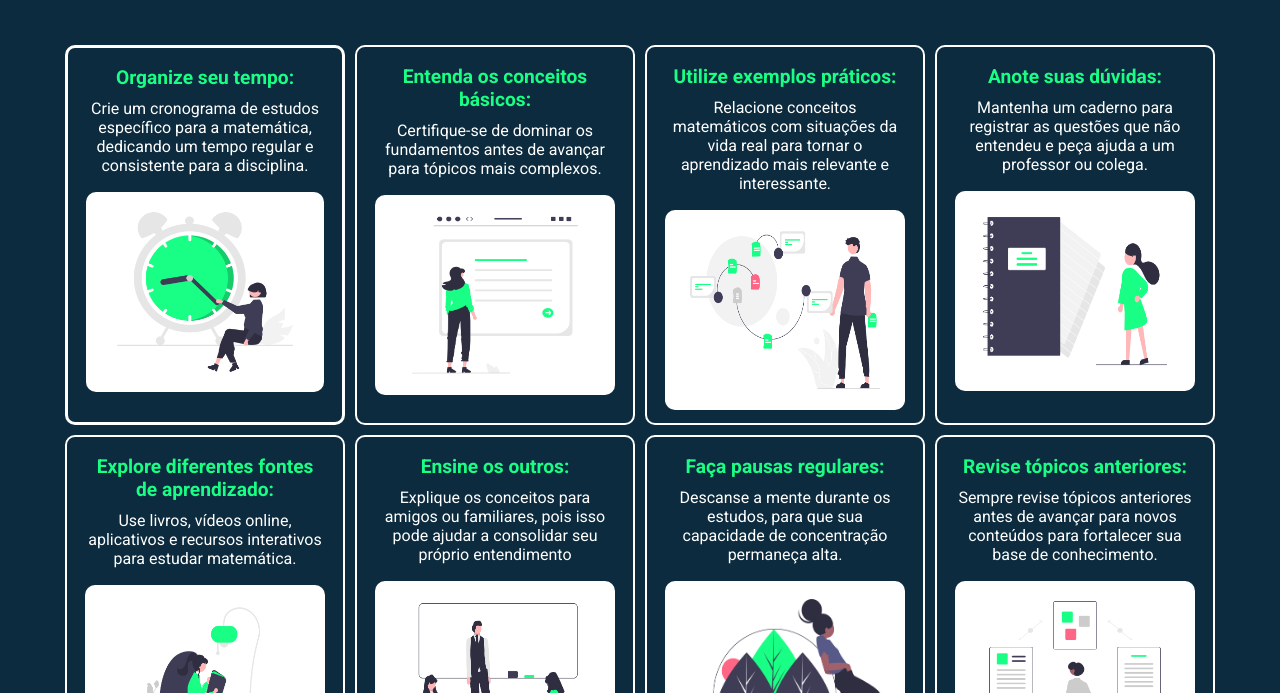
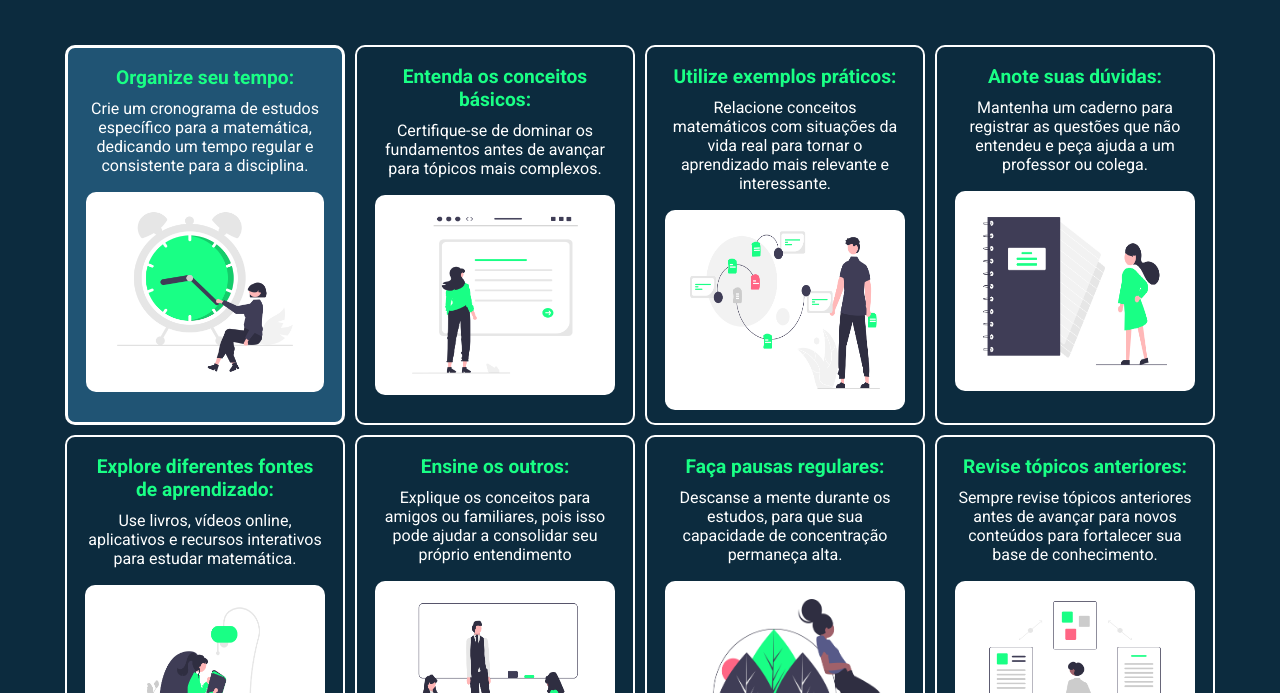
Before and after one commit to thaizdanielekutz/guia-pratico, a plain HTML site: page index.html in a window 1280 px wide. In both pictures the pointer is over the element 205 px from the left and 342 px from the top of the page. Shown: the part 107-800 px from the top of the page. Drawn offline with Linux system fonts and the light colour scheme.

Commit message:
ajuste de background color

```diff
--- a/style.css
+++ b/style.css
@@ -50,6 +50,7 @@ header h1 {
 
 .card:hover {
   border: 3px solid white;
+  background-color: #205474;
 }
 
 .card h2 {
```
